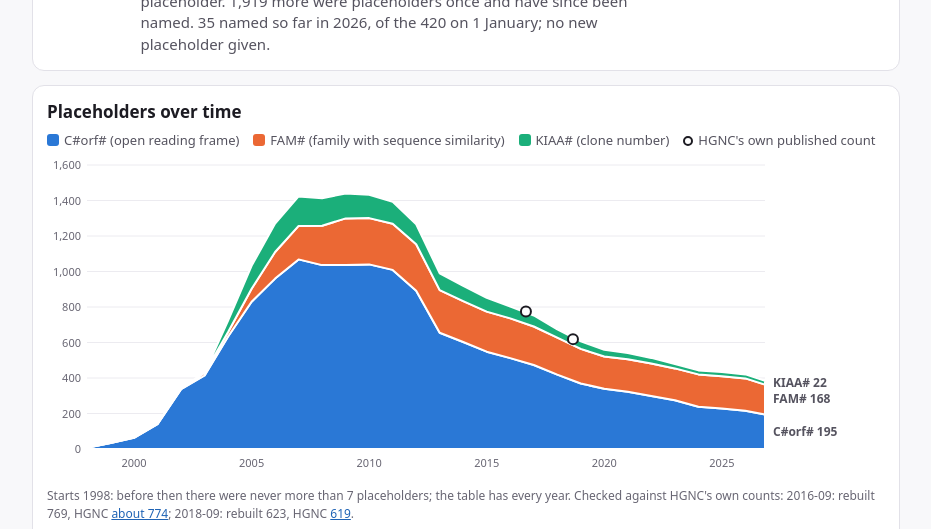
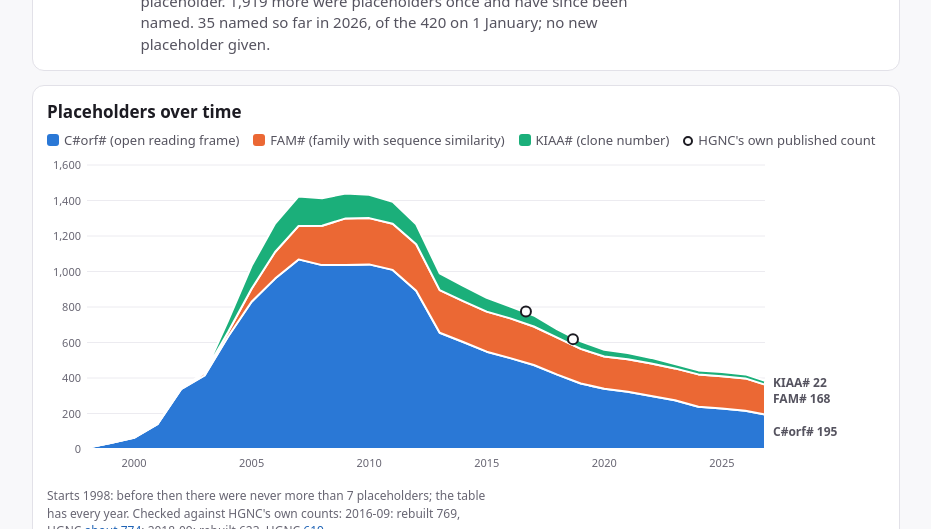
Before and after one commit to matmat202/still-unnamed, a plain HTML site: page index.html in a window 1280 px wide. Shown: the part 271-800 px from the top of the page, without its empty margins (174-1105 px from the left). Drawn offline with Linux system fonts and the light colour scheme.

Commit message:
Update Still Unnamed 2026-11-23
🤖 Generated with [Claude Code](https://claude.com/claude-code)

```diff
--- a/index.html
+++ b/index.html
@@ -76,7 +76,7 @@ label.v{position:absolute;left:-9999px}
 ul.plain{list-style:none;padding:0;margin:0}
 ul.plain li{padding:4px 0;border-bottom:1px solid var(--grid)}
 ul.plain code{font-family:var(--f-mono)}
-.muted{color:var(--ink-3);font-size:12px}
+.muted{color:var(--ink-3);font-size:12px;max-width:65ch}
 footer{color:var(--ink-3);font-size:12px;margin:18px 0 30px}
 </style>
 </head>
```
